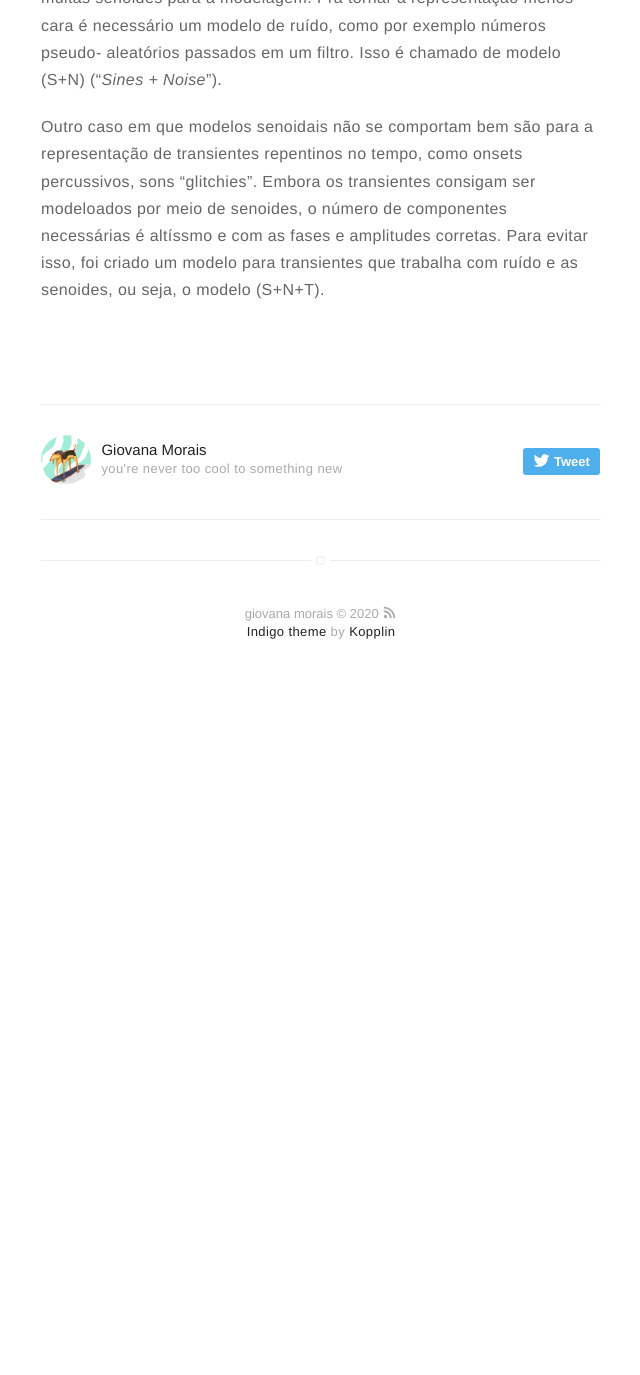
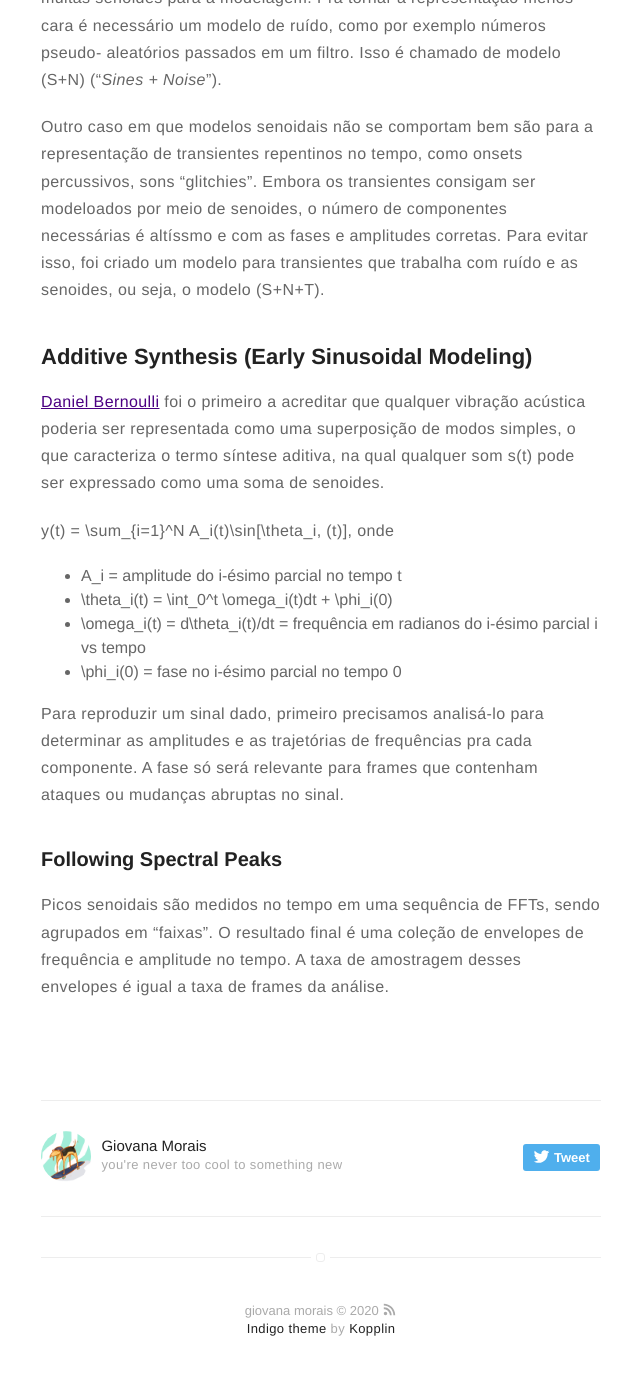
Before and after one commit to giovana-morais/giovana-morais.github.io, a Jekyll site: the page built from _posts/2020-10-08-spectral_modeling_synthesis.md, in a window 1280 px wide and 1400 px high, scrolled down 756 px. Shown: the top 1375 px of the window, without its empty margins (319-959 px from the left). Built offline with Jekyll 4.4.1, drawn with Linux system fonts in a browser that asks for light colours; before the commit the page ends 1459 px from its top, so only the background shows below that.

Commit message:
following spectral peaks

```diff
--- a/_posts/2020-10-08-spectral_modeling_synthesis.md
+++ b/_posts/2020-10-08-spectral_modeling_synthesis.md
@@ -34,3 +34,29 @@ repentinos no tempo, como onsets percussivos, sons "glitchies". Embora os transi
 ser modeloados por meio de senoides, o número de componentes necessárias é altíssmo e com as fases
 e amplitudes corretas. Para evitar isso, foi criado um modelo para transientes que trabalha com ruído
 e as senoides, ou seja, o modelo (S+N+T).
+
+## Additive Synthesis (Early Sinusoidal Modeling)
+
+[Daniel Bernoulli](https://ccrma.stanford.edu/~jos/sasp/Daniel_Bernoulli_s_Modal_Decomposition.html#sec:bernoulli)
+foi o primeiro a acreditar que qualquer vibração acústica poderia ser
+representada como uma superposição de modos simples, o que caracteriza o termo
+síntese aditiva, na qual qualquer som s(t) pode ser expressado como uma soma de
+senoides.
+
+y(t) = \sum_{i=1}^N A_i(t)\sin[\theta_i, (t)], onde
+
+* A_i = amplitude do i-ésimo parcial no tempo t
+* \theta_i(t) = \int_0^t \omega_i(t)dt + \phi_i(0)
+* \omega_i(t) = d\theta_i(t)/dt = frequência em radianos do i-ésimo parcial i vs tempo
+* \phi_i(0) = fase no i-ésimo parcial no tempo 0
+
+Para reproduzir um sinal dado, primeiro precisamos analisá-lo para determinar as
+amplitudes e as trajetórias de frequências pra cada componente. A fase só será
+relevante para frames que contenham ataques ou mudanças abruptas no sinal.
+
+### Following Spectral Peaks
+
+Picos senoidais são medidos no tempo em uma sequência de FFTs, sendo agrupados
+em "faixas". O resultado final é uma coleção de envelopes de frequência e amplitude
+no tempo.
+A taxa de amostragem desses envelopes é igual a taxa de frames da análise.
```
